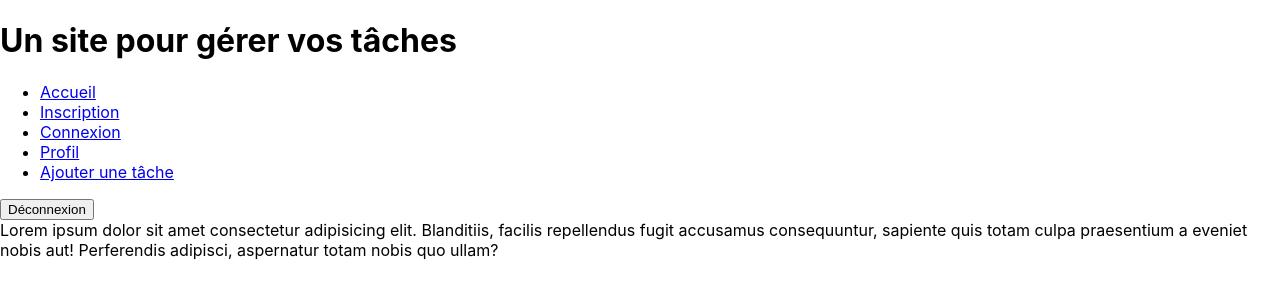
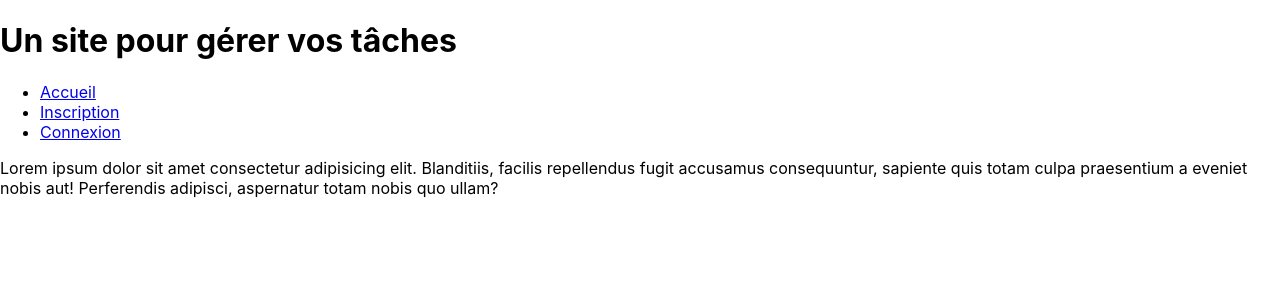
Before and after one commit to Vaarteen/todolistReactClient, a React (Create React App) app: page / in a window 1280 px wide. Shown: the top 300 px of the page. Built offline with nearby package versions, Linux system fonts and the light colour scheme.

Commit message:
with dynamic menu

```diff
--- a/src/App.js
+++ b/src/App.js
@@ -1,4 +1,4 @@
-import React from 'react';
+import React, { useEffect, useState } from 'react';
 import { BrowserRouter as Router, Routes, Route } from 'react-router-dom';
 import Home from './components/Home';
 import Navbar from './components/Navbar';
@@ -9,17 +9,27 @@ import Profile from './components/Profile';
 import PrivateRoute from './components/PrivateRoute';
 
 function App() {
+  const [isAuthenticated, setIsAuthenticated] = useState(false);
+  useEffect(() => {
+    // Vérifier si l'utilisateur est authentifié
+    const token = localStorage.getItem('authToken');
+    setIsAuthenticated(!!token);
+  }, []);
+  const handleLogout = () => {
+    localStorage.removeItem('authToken');
+    setIsAuthenticated(false);
+  };
   return (
     <Router>
       <div className="App">
         <header>
           <h1>Un site pour gérer vos tâches</h1>
-          <Navbar />
+          <Navbar isAuthenticated={isAuthenticated} handleLogout={handleLogout} />
         </header>
         <Routes>
           <Route path="/" element={<Home />} />
           <Route path="/register" element={<Register />} />
-          <Route path="/login" element={<Login />} />
+          <Route path="/login" element={<Login handleLogin={setIsAuthenticated} />} />
           <Route path="/profile" element={<PrivateRoute><Profile /></PrivateRoute>} />
           <Route path="/addtask" element={<PrivateRoute><AddTask /></PrivateRoute>} />
         </Routes>
--- a/src/components/Login.js
+++ b/src/components/Login.js
@@ -2,7 +2,7 @@ import React, { useState } from 'react';
 import axios from 'axios';
 import { useNavigate } from 'react-router-dom';
 
-function Login() {
+function Login({ handleLogin }) {
     const navigate = useNavigate();
     const [username, setUsername] = useState('');
     const [password, setPassword] = useState('');
@@ -14,6 +14,7 @@ function Login() {
             const { data } = await axios.post('/api/auth/login', { username, password });
             // On stocke le token dans le localStorage du client
             localStorage.setItem('authToken', data.token);
+            handleLogin(true);
             navigate('/profile');
         } catch (error) {
             console.error(error);
--- a/src/components/Logout.js
+++ b/src/components/Logout.js
@@ -1,12 +1,6 @@
 import React from 'react';
-import { useNavigate } from 'react-router-dom';
 
-function Logout() {
-    const navigate = useNavigate();
-    const handleLogout = () => {
-        localStorage.removeItem('authToken');
-        navigate('/login');
-    };
+function Logout({ handleLogout }) {
     return (
         <button onClick={handleLogout}>Déconnexion</button>
     );
--- a/src/components/Navbar.js
+++ b/src/components/Navbar.js
@@ -2,17 +2,23 @@ import React from 'react';
 import { Link } from 'react-router-dom';
 import Logout from './Logout';
 
-const Navbar = () => {
+const Navbar = ({ isAuthenticated, handleLogout }) => {
     return (
         <nav>
             <ul>
                 <li><Link to="/">Accueil</Link></li>
-                <li><Link to="/register">Inscription</Link></li>
-                <li><Link to="/login">Connexion</Link></li>
-                <li><Link to="/profile">Profil</Link></li>
-                <li><Link to="/addtask">Ajouter une tâche</Link></li>
+                {isAuthenticated ?
+                    <>
+                        <li><Link to="/profile">Profil</Link></li>
+                        <li><Link to="/addtask">Ajouter une tâche</Link></li>
+                        <Logout handleLogout={handleLogout} />
+                    </> :
+                    <>
+                        <li><Link to="/register">Inscription</Link></li>
+                        <li><Link to="/login">Connexion</Link></li>
+                    </>
+                }
             </ul>
-            <Logout />
         </nav>
     );
 };
```
